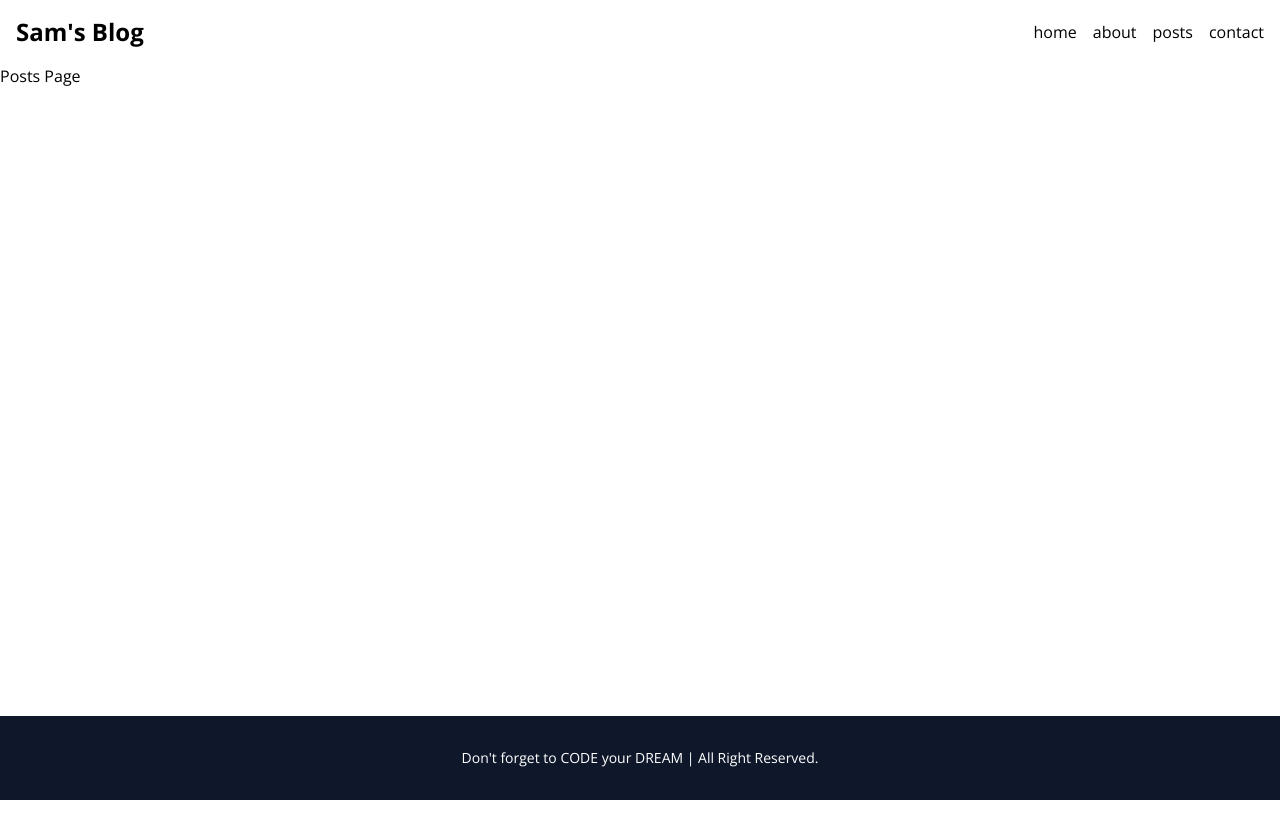
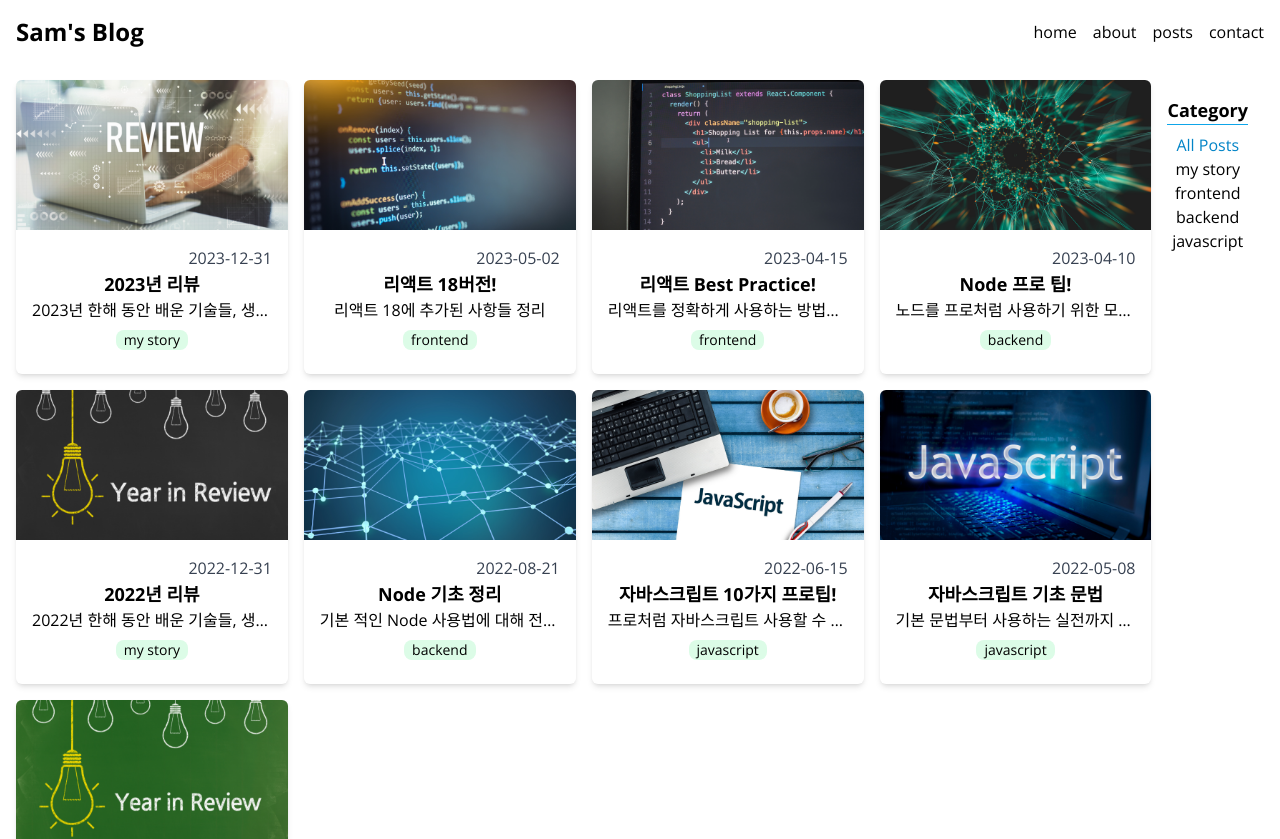
Before and after one commit to sangminlee98/Next.js-V13-study, a Next.js app in the folder blog/: page /posts in a window 1280 px wide. Shown: the top 839 px of the page. Before the commit the page ends 800 px from the top, so only its background shows below. Built offline with nearby package versions, Linux system fonts and the light colour scheme.

Commit message:
feat : posts 페이지 구현

```diff
--- /dev/null
+++ b/blog/src/app/posts/[title]/page.tsx
@@ -0,0 +1,16 @@
+import { getPost } from "@/service/post";
+
+type Props = {
+  params: {
+    title: string;
+  };
+};
+
+export default async function PostPage({ params }: Props) {
+  const post = await getPost(params.title);
+  return (
+    <div>
+      <pre>{post}</pre>
+    </div>
+  );
+}
--- a/blog/src/app/posts/page.tsx
+++ b/blog/src/app/posts/page.tsx
@@ -1,5 +1,9 @@
-import React from "react";
+import FilterablePosts from "@/components/FilterablePosts";
+import { getAllPosts } from "@/service/posts";
 
-export default function PostsPage() {
-  return <div>Posts Page</div>;
+export default async function PostsPage() {
+  const posts = await getAllPosts();
+  const categories = [...new Set(posts.map((post) => post.category))];
+
+  return <FilterablePosts posts={posts} categories={categories} />;
 }
--- /dev/null
+++ b/blog/src/components/Categories.tsx
@@ -0,0 +1,28 @@
+type Props = {
+  categories: string[];
+  selected: string;
+  onClick: (category: string) => void;
+};
+
+export default function Categories({ categories, selected, onClick }: Props) {
+  return (
+    <section className="text-center p-4">
+      <h2 className="text-lg font-bold border-b border-sky-500 mb-2">
+        Category
+      </h2>
+      <ul>
+        {categories.map((category) => (
+          <li
+            className={`cursor-pointer hover:text-sky-500 ${
+              category === selected && "text-sky-600"
+            }`}
+            key={category}
+            onClick={() => onClick(category)}
+          >
+            {category}
+          </li>
+        ))}
+      </ul>
+    </section>
+  );
+}
--- /dev/null
+++ b/blog/src/components/FilterablePosts.tsx
@@ -0,0 +1,32 @@
+"use client";
+
+import { Post } from "@/types/posts";
+import { useState } from "react";
+import PostsGrid from "./PostsGrid";
+import Categories from "./Categories";
+
+type Props = {
+  posts: Post[];
+  categories: string[];
+};
+
+const ALL_POSTS = "All Posts";
+
+export default function FilterablePosts({ posts, categories }: Props) {
+  const [selected, setSelected] = useState(ALL_POSTS);
+  const filtered =
+    selected === ALL_POSTS
+      ? posts
+      : posts.filter((post) => post.category === selected);
+
+  return (
+    <section className="flex m-4">
+      <PostsGrid posts={filtered} />
+      <Categories
+        categories={[ALL_POSTS, ...categories]}
+        selected={selected}
+        onClick={setSelected}
+      />
+    </section>
+  );
+}
--- /dev/null
+++ b/blog/src/service/post.ts
@@ -0,0 +1,9 @@
+import { readFile } from "fs/promises";
+import path from "path";
+
+export async function getPost(title: string): Promise<string> {
+  const filePath = path.join(process.cwd(), "data", "posts", `${title}.md`);
+  const post = await readFile(filePath, "utf-8");
+
+  return post;
+}
```
Also changed, not shown: blog/src/constants/config.ts (added, +7 -0 lines).
